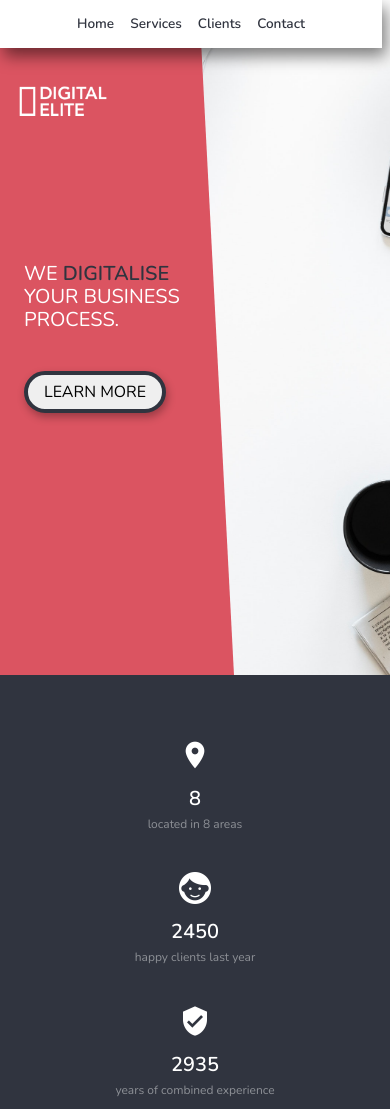
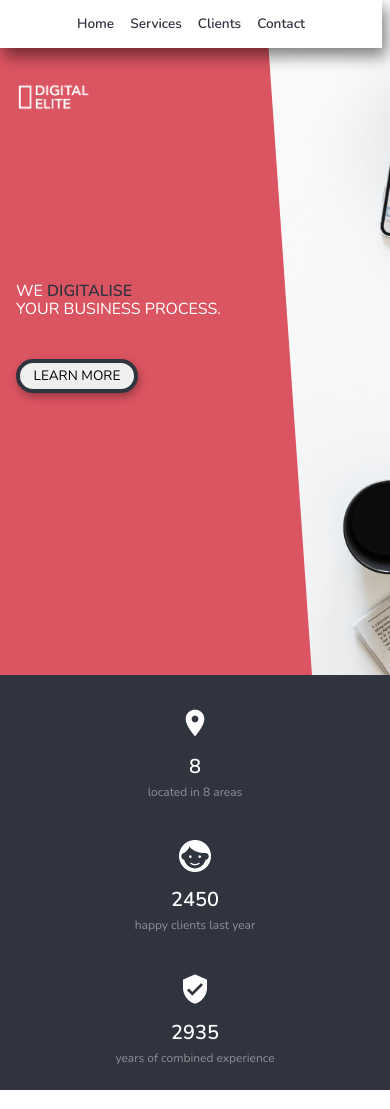
Before and after one commit to konradcodes/Web-Dev-Challenge-1, a website: page index.html in a window 390 px wide. Drawn offline with nearby package versions, Linux system fonts and the light colour scheme.

Commit message:
Finished media queries

```diff
--- a/css/style.css
+++ b/css/style.css
@@ -384,6 +384,9 @@ template {
     display: flex;
     justify-content: flex-start;
     align-items: center; }
+    @media only screen and (max-width: 28.125em) {
+      .header__left {
+        width: 80%; } }
   .header__heading {
     font-size: 4rem;
     font-weight: 400;
@@ -406,6 +409,16 @@ template {
     @media only screen and (max-width: 38.75em) {
       .header__heading {
         font-size: 2.5rem; } }
+    @media only screen and (max-width: 34.375em) {
+      .header__heading {
+        font-size: 2rem;
+        margin-left: 2rem; } }
+    @media only screen and (max-width: 23.75em) {
+      .header__heading {
+        margin-left: 1rem; } }
+    @media only screen and (max-width: 19.375em) {
+      .header__heading {
+        font-size: 1.8rem; } }
   .header__right {
     background-image: url("../img/background_header.jpg");
     height: 100%;
@@ -416,6 +429,9 @@ template {
     z-index: -1;
     background-size: cover;
     background-position: top; }
+    @media only screen and (max-width: 38.75em) {
+      .header__right {
+        background-position: center; } }
   .header__logo-box {
     position: absolute;
     top: 7rem;
@@ -428,8 +444,17 @@ template {
       .header__logo-box {
         left: 2rem;
         top: 10rem; } }
+    @media only screen and (max-width: 34.375em) {
+      .header__logo-box {
+        top: 7rem; } }
+    @media only screen and (max-width: 28.125em) {
+      .header__logo-box {
+        top: 10rem; } }
   .header__logo {
     height: 5rem; }
+    @media only screen and (max-width: 38.75em) {
+      .header__logo {
+        height: 4rem; } }
   .header__navbar {
     text-decoration: none;
     position: absolute;
@@ -467,6 +492,10 @@ template {
       margin: 1rem;
       font-weight: bolder;
       transition: all 0.2s; }
+      @media only screen and (max-width: 19.375em) {
+        .header__navbar li {
+          font-size: 1.3rem;
+          margin: 0.7rem; } }
     .header__navbar a {
       text-decoration: none;
       color: #30343f;
@@ -483,7 +512,8 @@ template {
   @media only screen and (max-width: 38.75em) {
     .items {
       flex-direction: column;
-      justify-content: space-around; } }
+      justify-content: space-around;
+      padding: 1rem 5rem; } }
   .items__box {
     display: flex;
     justify-content: center;
@@ -493,7 +523,7 @@ template {
         flex-direction: column;
         justify-content: space-between;
         align-items: center;
-        margin: 1rem 4rem; } }
+        margin: 1rem; } }
   .items__icon {
     height: 4rem;
     margin: 2rem; }
@@ -510,7 +540,7 @@ template {
     display: flex;
     flex-direction: column;
     justify-content: center;
-    align-items: flex-start; }
+    align-items: center; }
     @media only screen and (max-width: 38.75em) {
       .items__description {
         justify-content: center;
@@ -530,6 +560,10 @@ template {
   transition: all 0.3s;
   backface-visibility: hidden;
   animation: fromBottom 2s ease-out; }
+  @media only screen and (max-width: 38.75em) {
+    .header__button {
+      font-size: 1.7rem;
+      padding: 0.7rem 1.7rem; } }
   .header__button:hover {
     transform: translateY(-0.8rem);
     box-shadow: 0.5rem 1rem 2rem rgba(0, 0, 0, 0.6); }
```
